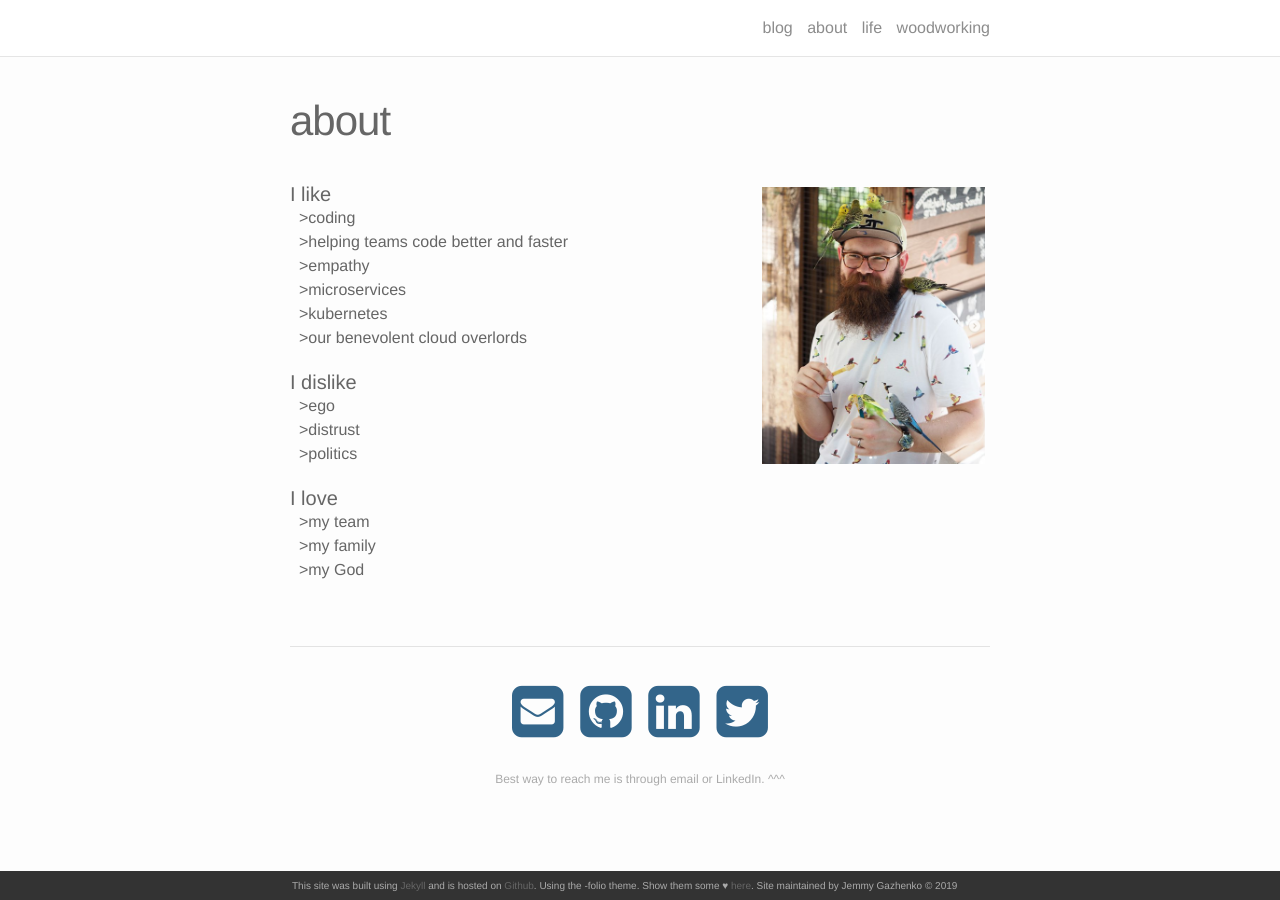
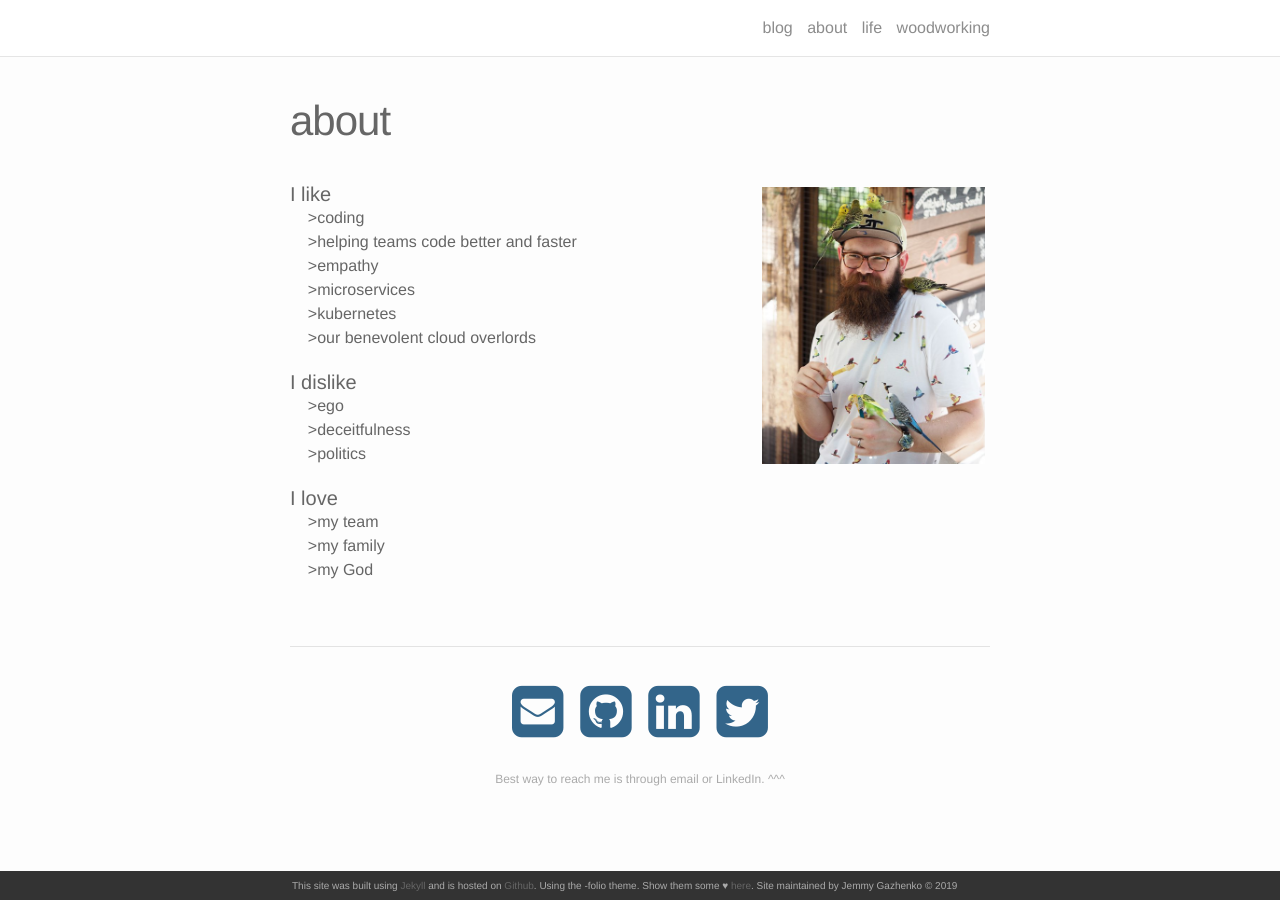
Before and after one commit to gazhenko/gazhenko.github.io, a Jekyll site: the page built from about.md, in a window 1280 px wide. Built offline with Jekyll 4.4.1, drawn with Linux system fonts in a browser that asks for light colours; nearby versions of some CDN libraries.

```diff
--- a/about.md
+++ b/about.md
@@ -7,22 +7,22 @@ permalink: /about/
 <img class="col one right" src="/img/prof_pic.png">
 
 #### I like
-&nbsp;&nbsp;>coding<br/>
-&nbsp;&nbsp;>helping teams code better and faster<br/>
-&nbsp;&nbsp;>empathy<br/>
-&nbsp;&nbsp;>microservices<br/>
-&nbsp;&nbsp;>kubernetes<br/>
-&nbsp;&nbsp;>our benevolent cloud overlords<br/>
+&nbsp;&nbsp;&nbsp;&nbsp;>coding<br/>
+&nbsp;&nbsp;&nbsp;&nbsp;>helping teams code better and faster<br/>
+&nbsp;&nbsp;&nbsp;&nbsp;>empathy<br/>
+&nbsp;&nbsp;&nbsp;&nbsp;>microservices<br/>
+&nbsp;&nbsp;&nbsp;&nbsp;>kubernetes<br/>
+&nbsp;&nbsp;&nbsp;&nbsp;>our benevolent cloud overlords<br/>
 
 #### I dislike
-&nbsp;&nbsp;>ego<br/>
-&nbsp;&nbsp;>distrust<br/>
-&nbsp;&nbsp;>politics<br/>
+&nbsp;&nbsp;&nbsp;&nbsp;>ego<br/>
+&nbsp;&nbsp;&nbsp;&nbsp;>deceitfulness<br/>
+&nbsp;&nbsp;&nbsp;&nbsp;>politics<br/>
 
 #### I love
-&nbsp;&nbsp;>my team<br/>
-&nbsp;&nbsp;>my family<br/>
-&nbsp;&nbsp;>my God <br/>
+&nbsp;&nbsp;&nbsp;&nbsp;>my team<br/>
+&nbsp;&nbsp;&nbsp;&nbsp;>my family<br/>
+&nbsp;&nbsp;&nbsp;&nbsp;>my God <br/>
 
 
 
```
Also changed, not shown: _posts/2019-05-21-scaling-devops-using-innersource.markdown (added, +11 -0 lines), _posts/2019-05-21-test.markdown (deleted, +0 -33 lines).
